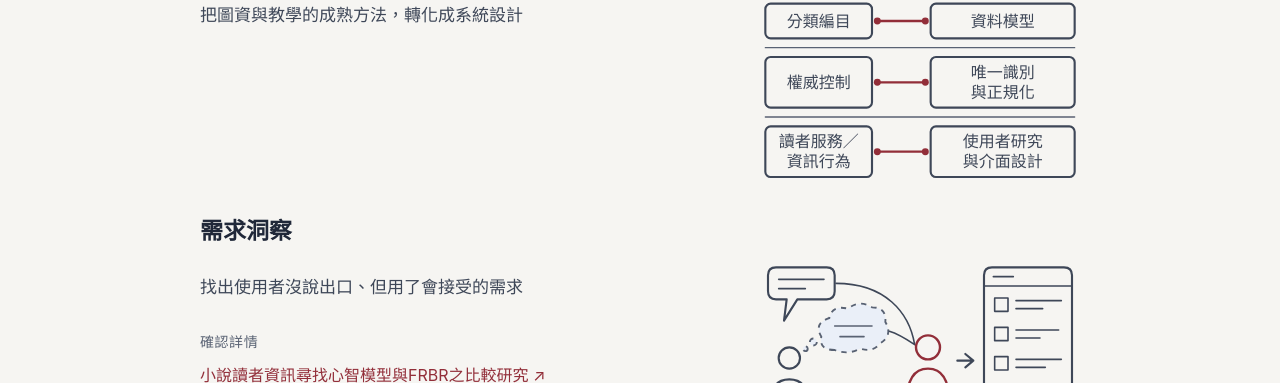
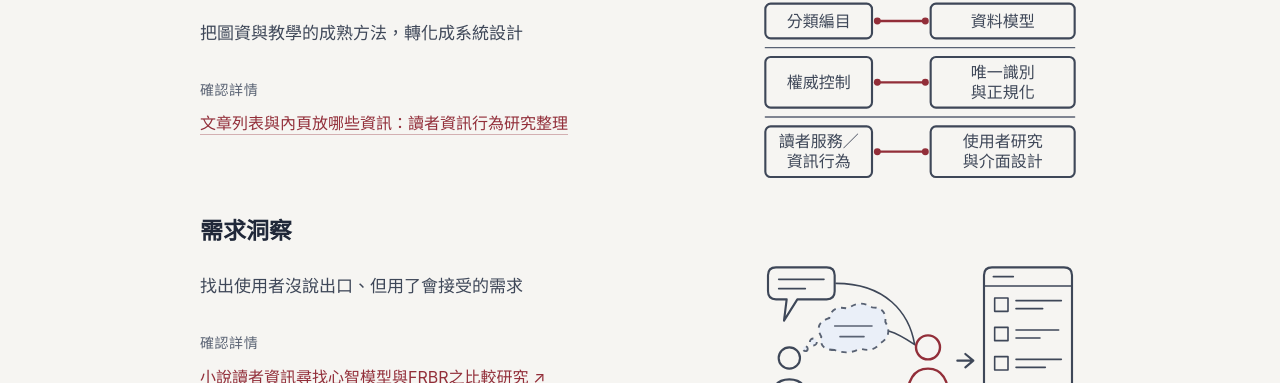
Before and after one commit to jerryyehself/my-dev-grid-front, a Vue app: page /about in a window 1280 px wide. Shown: the part 569-952 px from the top of the page. Built offline with nearby package versions, Linux system fonts and the light colour scheme; no server answers.

Commit message:
關於頁：跨域整合卡「確認詳情」連到讀者資訊行為文章，小標行高與連結列高對齊 mockup (#277)
Co-authored-by: Claude <noreply@anthropic.com>

```diff
--- a/src/features/about/AboutCard.vue
+++ b/src/features/about/AboutCard.vue
@@ -19,7 +19,7 @@
       </p>
       <!-- 沒有連結就整塊不畫，不放「待補」之類的提示字 -->
       <div v-if="card.links.length" class="mt-3 pb-5 sm:col-start-1">
-        <p class="m-0 text-sm font-normal tracking-[0.04em] text-(--text-ink-muted)">確認詳情</p>
+        <p class="m-0 text-sm font-normal leading-[1.75] tracking-[0.04em] text-(--text-ink-muted)">確認詳情</p>
         <ul class="mt-0.5 p-0 list-none">
           <li
             v-for="link in card.links"
@@ -61,5 +61,5 @@ defineProps<{ card: AboutCardData }>()
 const isExternal = (to: string) => /^https?:\/\//i.test(to)
 
 const linkClass =
-  'inline-block py-2.5 text-balance text-base font-normal leading-[1.45] text-(--text-accent) underline decoration-1 underline-offset-[5px] decoration-[color-mix(in_srgb,currentColor_35%,transparent)] hover:decoration-current'
+  'inline-block min-h-10 py-2 text-balance text-base font-normal leading-[1.45] text-(--text-accent) underline decoration-1 underline-offset-[5px] decoration-[color-mix(in_srgb,currentColor_35%,transparent)] hover:decoration-current'
 </script>
--- a/src/features/about/aboutCards.ts
+++ b/src/features/about/aboutCards.ts
@@ -28,7 +28,7 @@ export const ABOUT_CARDS: AboutCardData[] = [
     id: 'integration',
     title: '跨域整合',
     situation: '把圖資與教學的成熟方法，轉化成系統設計',
-    links: [],
+    links: [{ label: '文章列表與內頁放哪些資訊：讀者資訊行為研究整理', to: '/articles/17' }],
     sketch: AboutSketchIntegration,
   },
   {
```
Also changed, not shown: 1 other file (tests, documents, lock files or other folders).
